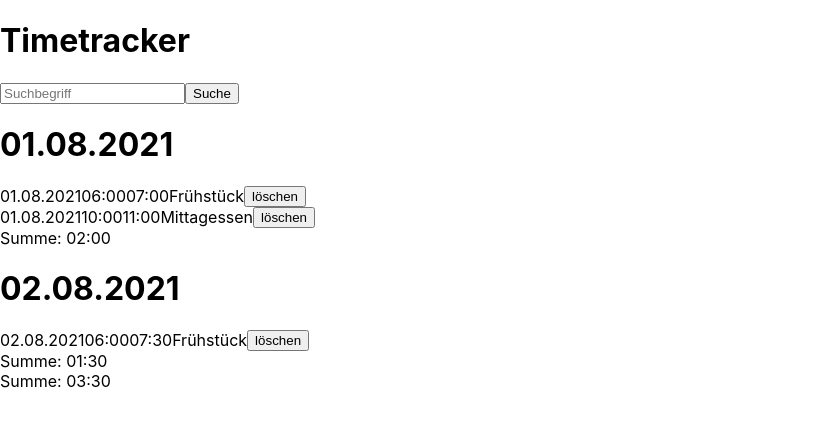
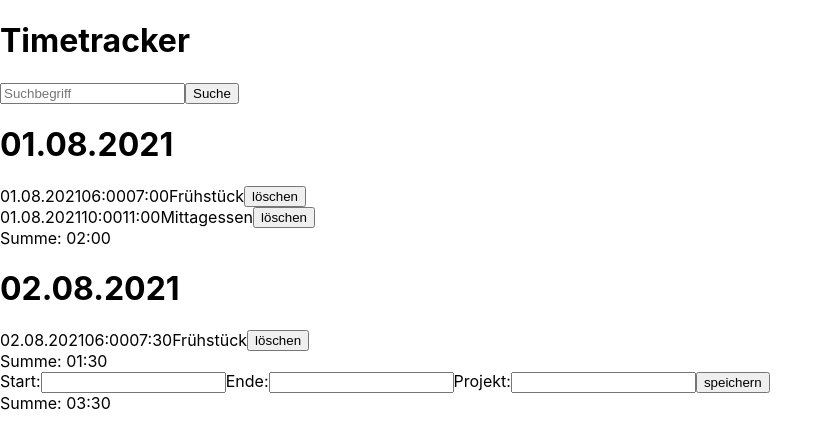
Before and after one commit to sspringer82/timetracker, a React (Create React App) app: page / in a window 1280 px wide. Shown: the top 448 px of the page, without its empty margins (0-833 px from the left). Built offline with nearby package versions, Linux system fonts and the light colour scheme; data requests are answered from the project's data file.

Commit message:
create new bookings

```diff
--- a/src/list/BookingsList.tsx
+++ b/src/list/BookingsList.tsx
@@ -1,10 +1,12 @@
 import React from 'react';
+import Form from '../form/Form';
 import DailyBookings from './DailyBookings';
 import Filter from './Filter';
 import useBookingsList from './useBookingsList';
 
 const BookingsList = (): React.ReactElement => {
-  const { filteredBookings, handleDelete, setFilter } = useBookingsList();
+  const { filteredBookings, handleDelete, setFilter, handleSave } =
+    useBookingsList();
 
   return (
     <>
@@ -18,6 +20,7 @@ const BookingsList = (): React.ReactElement => {
             onDelete={handleDelete}
           />
         ))}
+      <Form onSave={handleSave} />
     </>
   );
 };
--- a/src/list/useBookingsList.ts
+++ b/src/list/useBookingsList.ts
@@ -1,6 +1,6 @@
 import { format } from 'date-fns';
 import { useContext, useEffect } from 'react';
-import { Booking } from '../Booking';
+import { Booking, InputBooking } from '../Booking';
 import { BookingsContext } from '../BookingsContext';
 
 export default function useBookingsList() {
@@ -29,9 +29,39 @@ export default function useBookingsList() {
     });
   }
 
+  async function handleSave(booking: InputBooking): Promise<void> {
+    let method = 'POST';
+    let url = 'http://localhost:3001/bookings';
+    if (booking.id) {
+      method = 'PUT';
+      url = `${url}/${booking.id}`;
+    }
+
+    const response = await fetch(url, {
+      method,
+      body: JSON.stringify(booking),
+      headers: { 'Content-Type': 'application/json' },
+    });
+    if (response.ok) {
+      const data = await response.json();
+      setBookings((prevBookings) => {
+        if (booking.id) {
+          return prevBookings.map((booking) => {
+            if (booking.id === data.id) {
+              return data;
+            }
+            return booking;
+          });
+        }
+        return [...prevBookings, data];
+      });
+    }
+  }
+
   return {
     handleDelete,
     filteredBookings,
     setFilter,
+    handleSave,
   };
 }
```
Also changed, not shown: 1 other file (tests, documents, lock files or other folders).
